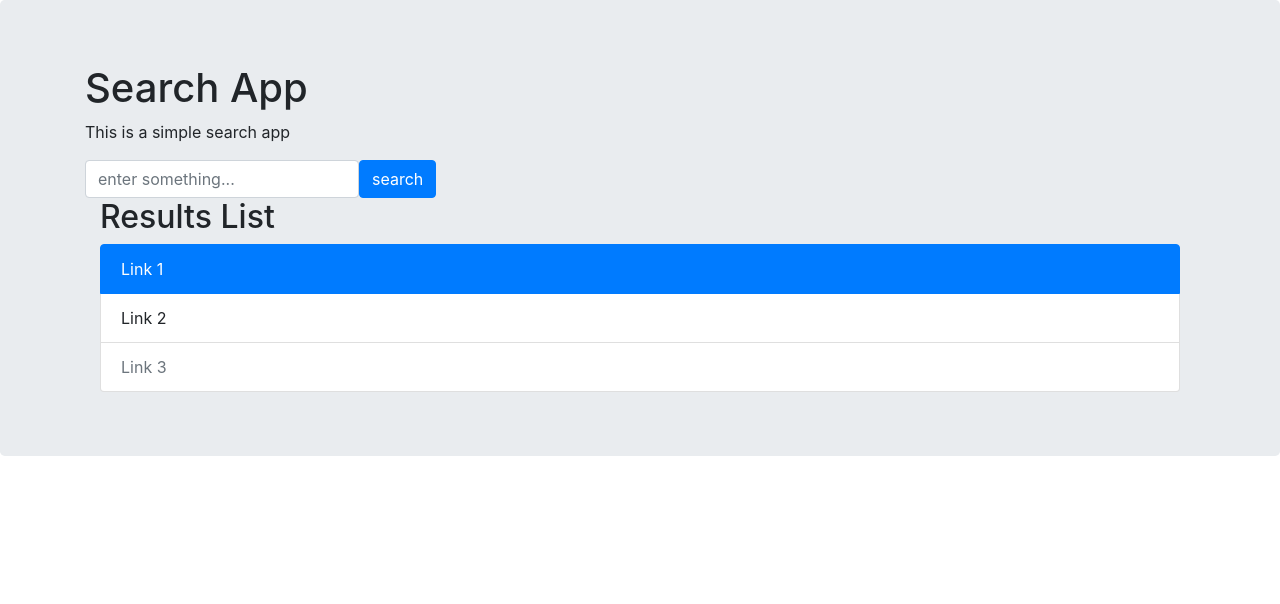
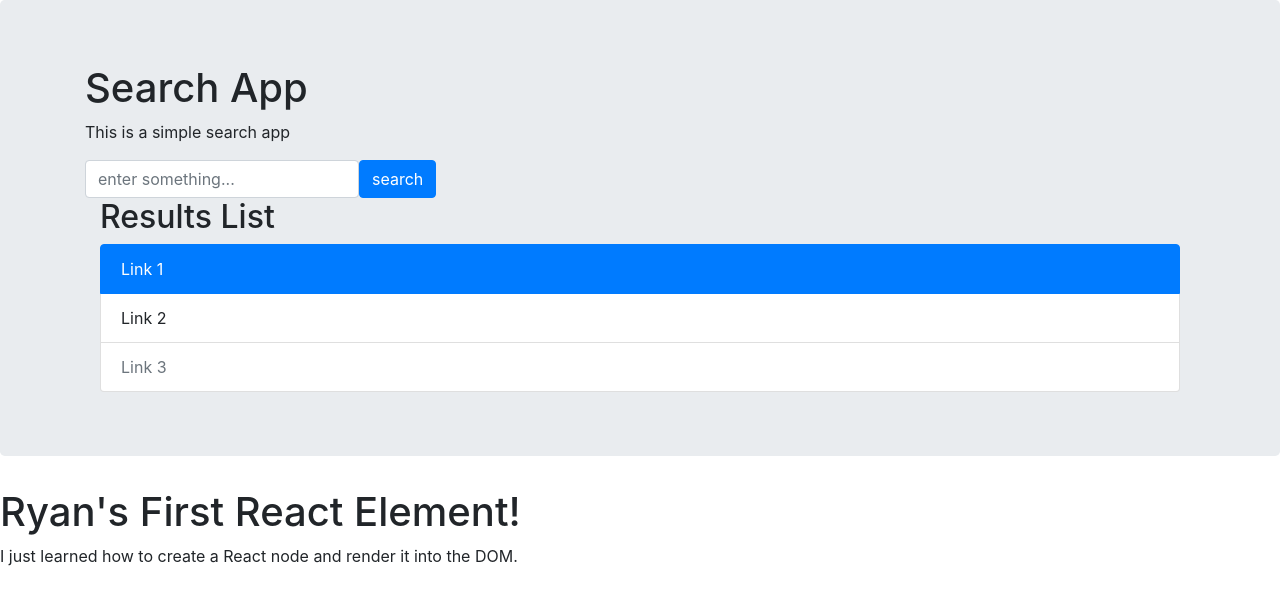
Before and after one commit to ryanlsmith142/react-practice4, a React (Create React App) app: page / in a window 1280 px wide. Shown: the top 604 px of the page. Built offline with nearby package versions, Linux system fonts and the light colour scheme.

Commit message:
work with regular React without JSX and then added JSX

```diff
--- a/public/index.html
+++ b/public/index.html
@@ -29,6 +29,7 @@
   <body>
     <noscript>You need to enable JavaScript to run this app.</noscript>
     <div id="root"></div>
+    <div id="treehouse"></div>
     <!--
       This HTML file is a template.
       If you open it directly in the browser, you will see an empty page.
--- a/src/index.js
+++ b/src/index.js
@@ -7,6 +7,43 @@ import * as serviceWorker from './serviceWorker';
 
 ReactDOM.render(<App />, document.getElementById('root'));
 
+// const title = React.createElement(
+//     'h1',
+//     { id: 'main-title' },
+//     'My first React Element!'
+// );
+
+// const title = 'My First React Element!';
+const myTitleID = 'main-title';
+const name = 'Ryan';
+// const desc = React.createElement(
+//     'p',
+//     null,
+//     'I just learned how to create a React node and render it into the DOM.'
+// );
+
+const desc = 'I just learned how to create a React node and render it into the DOM.';
+
+// const header = React.createElement(
+//   'header',
+//   null,
+//   title,
+//   desc
+// );
+
+const header = (
+    <header>
+        <h1 id={ myTitleID }>{ name }'s First React Element!</h1>
+        <p>{ desc }</p>
+    </header>
+);
+
+ReactDOM.render(
+    header,
+    document.getElementById('treehouse')
+);
+
+
 // If you want your app to work offline and load faster, you can change
 // unregister() to register() below. Note this comes with some pitfalls.
 // Learn more about service workers: https://bit.ly/CRA-PWA
```
